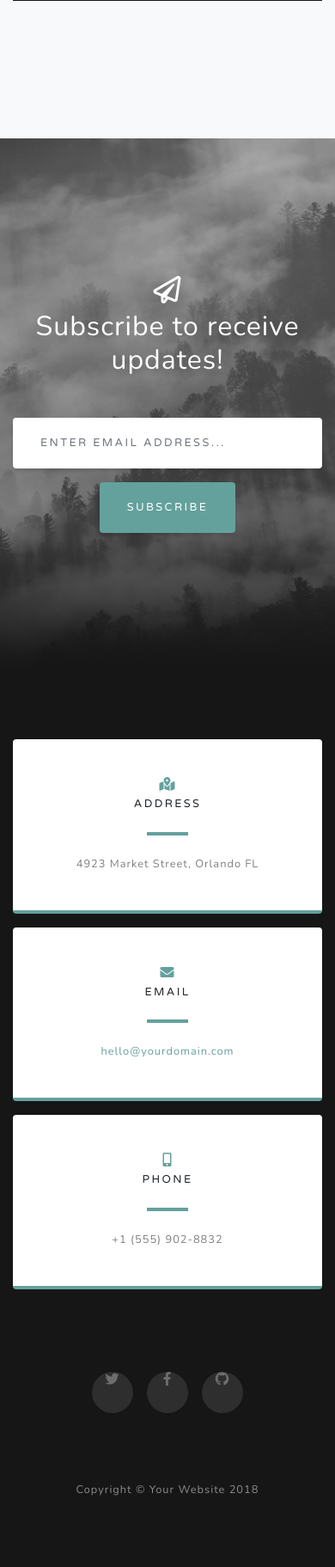
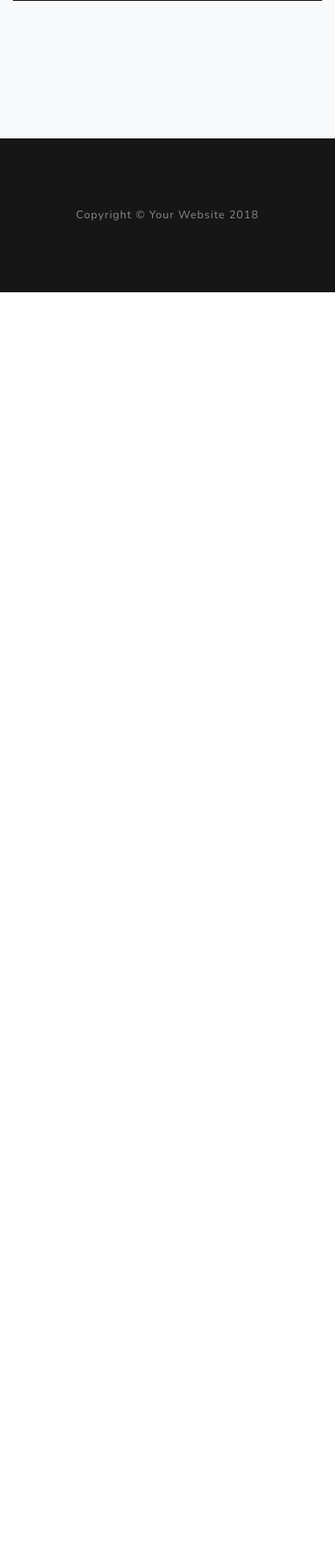
Before and after one commit to Ultrae/ChampsDetect, a Django app: page /user/ in a window 390 px wide. Shown: the part 2882-4705 px from the top of the page at 86% size. After the commit the page ends 3222 px from the top, so only its background shows below. Run offline with Django 3.2, Linux system fonts and the light colour scheme; some libraries are stand-ins or nearby versions.

Commit message:
[USER] HTML page for User

```diff
--- a/website/user/templates/user/index.html
+++ b/website/user/templates/user/index.html
@@ -34,7 +34,7 @@
 <!-- Navigation -->
 <nav class="navbar navbar-expand-lg navbar-light fixed-top" id="mainNav">
     <div class="container">
-        <a class="navbar-brand js-scroll-trigger" href="#page-top"> Ultrae </a>
+        <a class="navbar-brand js-scroll-trigger" href="#page-top">Accueil</a>
         <button class="navbar-toggler navbar-toggler-right" type="button"
                 data-toggle="collapse" data-target="#navbarResponsive"
                 aria-controls="navbarResponsive" aria-expanded="false"
@@ -157,88 +157,6 @@
     </div>
 </section>
 
-<!-- Signup Section -->
-<section id="signup" class="signup-section">
-    <div class="container">
-        <div class="row">
-            <div class="col-md-10 col-lg-8 mx-auto text-center">
-
-                <i class="far fa-paper-plane fa-2x mb-2 text-white"></i>
-                <h2 class="text-white mb-5">Subscribe to receive updates!</h2>
-
-                <form class="form-inline d-flex">
-                    <input type="email"
-                           class="form-control flex-fill mr-0 mr-sm-2 mb-3 mb-sm-0"
-                           id="inputEmail" placeholder="Enter email address...">
-                    <button type="submit" class="btn btn-primary mx-auto">
-                        Subscribe
-                    </button>
-                </form>
-
-            </div>
-        </div>
-    </div>
-</section>
-
-<!-- Contact Section -->
-<section class="contact-section bg-black">
-    <div class="container">
-
-        <div class="row">
-
-            <div class="col-md-4 mb-3 mb-md-0">
-                <div class="card py-4 h-100">
-                    <div class="card-body text-center">
-                        <i class="fas fa-map-marked-alt text-primary mb-2"></i>
-                        <h4 class="text-uppercase m-0">Address</h4>
-                        <hr class="my-4">
-                        <div class="small text-black-50">4923 Market Street,
-                            Orlando FL
-                        </div>
-                    </div>
-                </div>
-            </div>
-
-            <div class="col-md-4 mb-3 mb-md-0">
-                <div class="card py-4 h-100">
-                    <div class="card-body text-center">
-                        <i class="fas fa-envelope text-primary mb-2"></i>
-                        <h4 class="text-uppercase m-0">Email</h4>
-                        <hr class="my-4">
-                        <div class="small text-black-50">
-                            <a href="#">hello@yourdomain.com</a>
-                        </div>
-                    </div>
-                </div>
-            </div>
-
-            <div class="col-md-4 mb-3 mb-md-0">
-                <div class="card py-4 h-100">
-                    <div class="card-body text-center">
-                        <i class="fas fa-mobile-alt text-primary mb-2"></i>
-                        <h4 class="text-uppercase m-0">Phone</h4>
-                        <hr class="my-4">
-                        <div class="small text-black-50">+1 (555) 902-8832</div>
-                    </div>
-                </div>
-            </div>
-        </div>
-
-        <div class="social d-flex justify-content-center">
-            <a href="#" class="mx-2">
-                <i class="fab fa-twitter"></i>
-            </a>
-            <a href="#" class="mx-2">
-                <i class="fab fa-facebook-f"></i>
-            </a>
-            <a href="#" class="mx-2">
-                <i class="fab fa-github"></i>
-            </a>
-        </div>
-
-    </div>
-</section>
-
 <!-- Footer -->
 <footer class="bg-black small text-center text-white-50">
     <div class="container">
```
